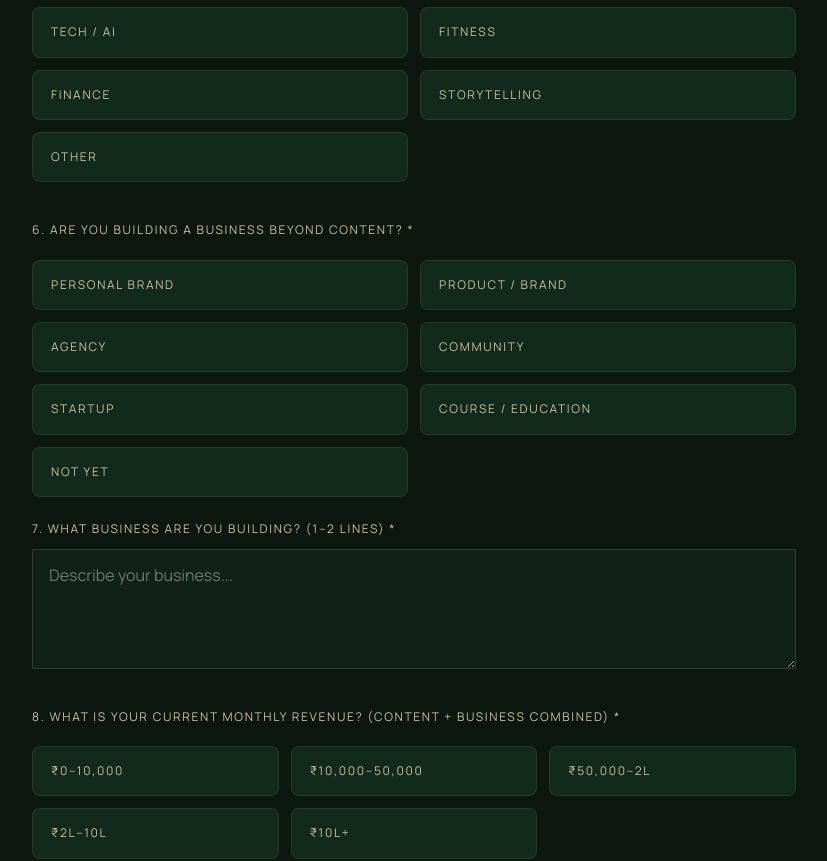
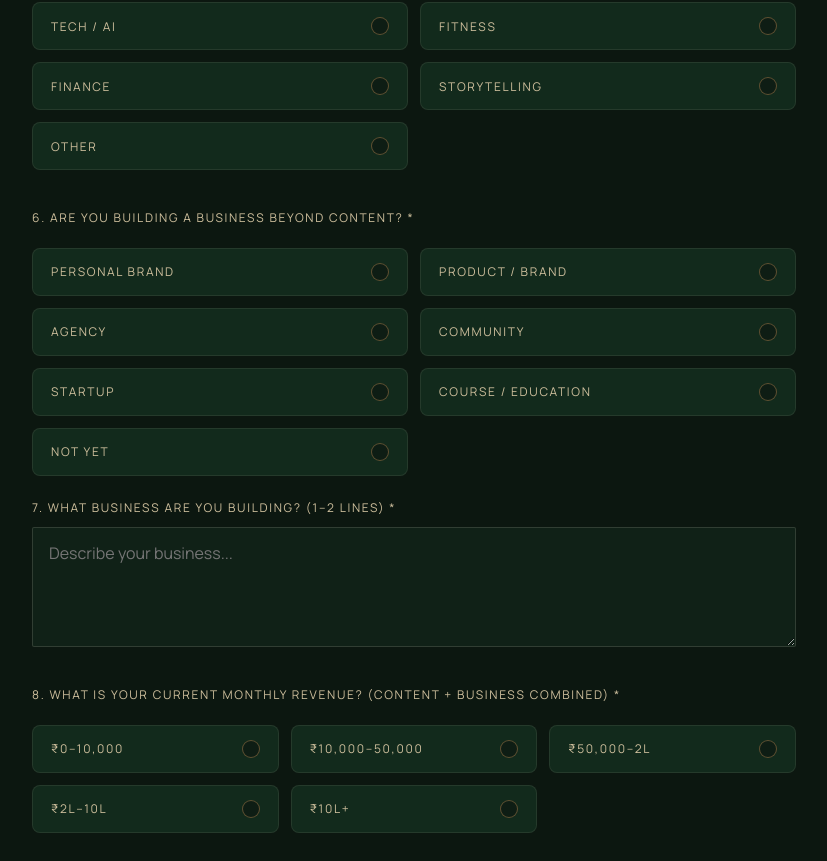
Before and after one commit to Yash-Yelave/stranger-founders, a React (Vite) app: page /apply in a window 1280 px wide. Shown: the part 999-1860 px from the top of the page, without its empty margins (226-1053 px from the left). Built offline with nearby package versions, Linux system fonts and the light colour scheme.

Commit message:
feat: add global design system styles and create Apply page skeleton

```diff
--- a/src/index.css
+++ b/src/index.css
@@ -2556,7 +2556,8 @@ h1, h2, h3, h4 { font-family: var(--serif); font-weight: 700; line-height: 1.1;
   font-size: 0.95rem;
 }
 
-.checkbox-label {
+.checkbox-label,
+.radio-label {
   flex: 1;
   margin-right: 12px;
   line-height: 1.3;
@@ -2576,11 +2577,33 @@ h1, h2, h3, h4 { font-family: var(--serif); font-weight: 700; line-height: 1.1;
   transition: all 0.25s var(--ease);
 }
 
-.checkbox-card:hover .checkbox-custom-indicator {
+.radio-custom-indicator {
+  width: 18px;
+  height: 18px;
+  border-radius: 50%;
+  border: 1px solid rgba(214, 154, 92, 0.4);
+  background: rgba(12, 23, 16, 0.6);
+  display: flex;
+  align-items: center;
+  justify-content: center;
+  flex-shrink: 0;
+  transition: all 0.25s var(--ease);
+}
+
+.radio-dot {
+  width: 6px;
+  height: 6px;
+  border-radius: 50%;
+  background: #0c1710;
+}
+
+.checkbox-card:hover .checkbox-custom-indicator,
+.radio-card:hover .radio-custom-indicator {
   border-color: var(--copper);
 }
 
-.checkbox-card.selected .checkbox-custom-indicator {
+.checkbox-card.selected .checkbox-custom-indicator,
+.radio-card.selected .radio-custom-indicator {
   background: var(--copper-light);
   border-color: var(--copper-light);
   color: #0c1710;
--- a/src/pages/Apply.jsx
+++ b/src/pages/Apply.jsx
@@ -174,7 +174,10 @@ export default function Apply() {
                     {contentTypes.map(type => (
                       <label key={type} className={`radio-card ${formData.contentType === type ? 'selected' : ''}`}>
                         <input type="radio" name="contentType" value={type} required onChange={handleChange} checked={formData.contentType === type} />
-                        {type}
+                        <span className="radio-label">{type}</span>
+                        <span className="radio-custom-indicator">
+                          {formData.contentType === type && <span className="radio-dot" />}
+                        </span>
                       </label>
                     ))}
                   </div>
@@ -192,7 +195,10 @@ export default function Apply() {
                     {businessTypes.map(type => (
                       <label key={type} className={`radio-card ${formData.buildingBusiness === type ? 'selected' : ''}`}>
                         <input type="radio" name="buildingBusiness" value={type} required onChange={handleChange} checked={formData.buildingBusiness === type} />
-                        {type}
+                        <span className="radio-label">{type}</span>
+                        <span className="radio-custom-indicator">
+                          {formData.buildingBusiness === type && <span className="radio-dot" />}
+                        </span>
                       </label>
                     ))}
                   </div>
@@ -211,7 +217,10 @@ export default function Apply() {
                     {revenueOptions.map(opt => (
                       <label key={opt} className={`radio-card ${formData.revenue === opt ? 'selected' : ''}`}>
                         <input type="radio" name="revenue" value={opt} required onChange={handleChange} checked={formData.revenue === opt} />
-                        {opt}
+                        <span className="radio-label">{opt}</span>
+                        <span className="radio-custom-indicator">
+                          {formData.revenue === opt && <span className="radio-dot" />}
+                        </span>
                       </label>
                     ))}
                   </div>
@@ -224,7 +233,10 @@ export default function Apply() {
                     {timeOptions.map(opt => (
                       <label key={opt} className={`radio-card ${formData.timeCreating === opt ? 'selected' : ''}`}>
                         <input type="radio" name="timeCreating" value={opt} required onChange={handleChange} checked={formData.timeCreating === opt} />
-                        {opt}
+                        <span className="radio-label">{opt}</span>
+                        <span className="radio-custom-indicator">
+                          {formData.timeCreating === opt && <span className="radio-dot" />}
+                        </span>
                       </label>
                     ))}
                   </div>
```
